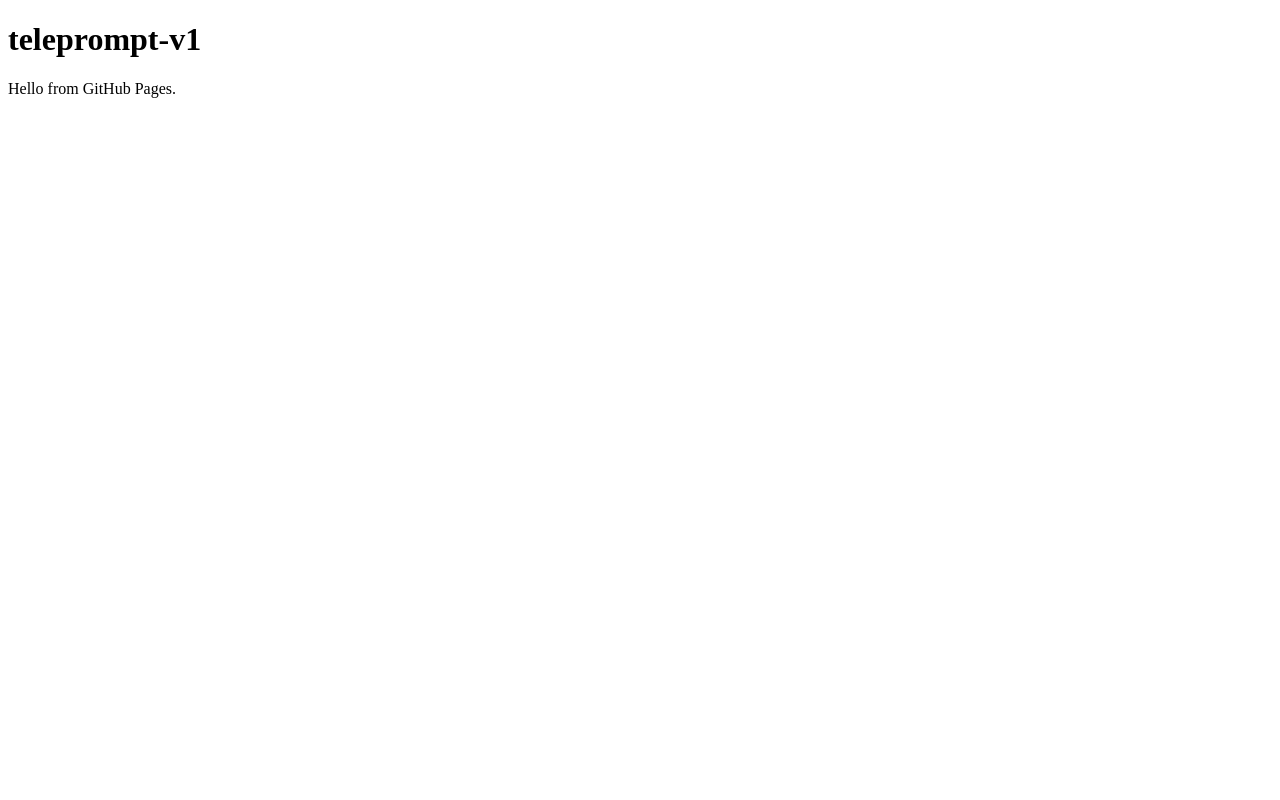
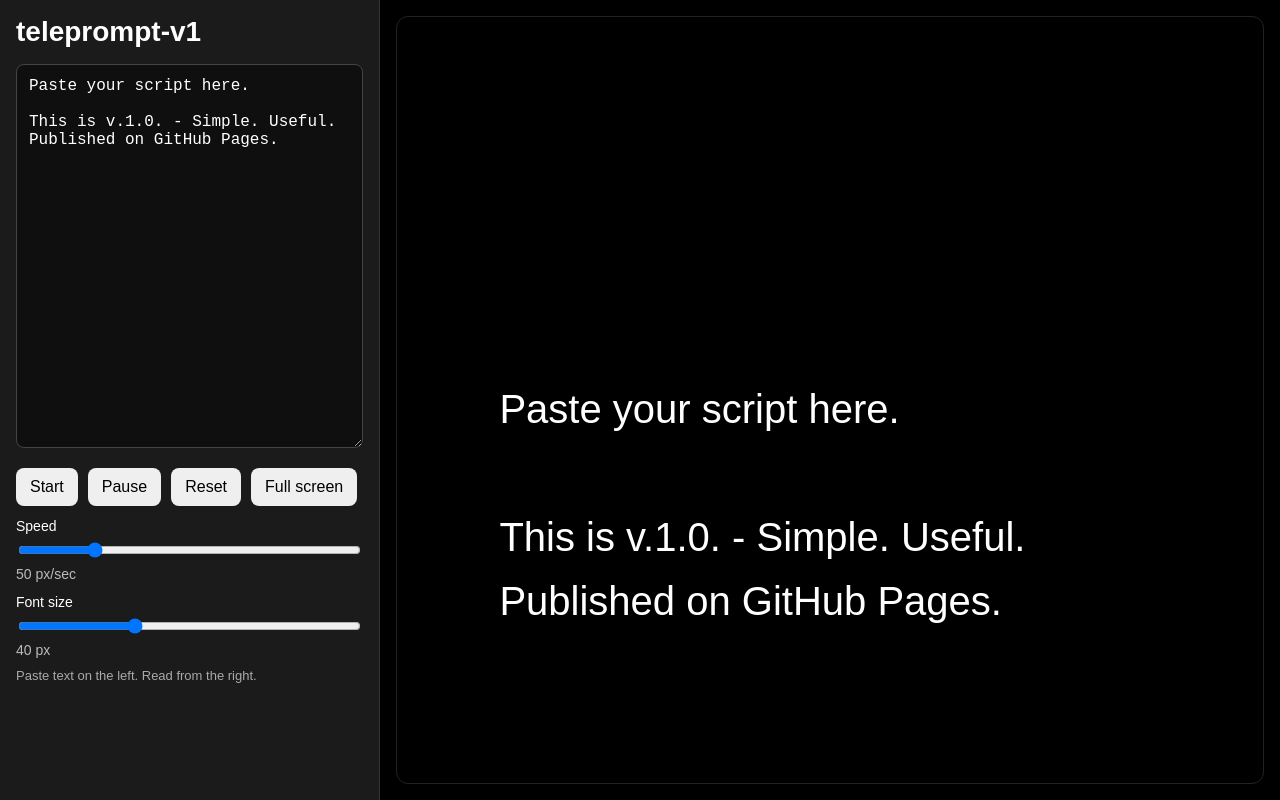
Before and after one commit to vitamind239-dev/teleprompt-v1, a plain HTML site: page index.html in a window 1280 px wide. Drawn offline with Linux system fonts and the light colour scheme.

Commit message:
Update index.html
1st prompter draft

```diff
--- a/index.html
+++ b/index.html
@@ -4,9 +4,247 @@
   <meta charset="UTF-8">
   <meta name="viewport" content="width=device-width, initial-scale=1.0">
   <title>teleprompt-v1</title>
+  <style>
+    * {
+      box-sizing: border-box;
+    }
+
+    html, body {
+      margin: 0;
+      height: 100%;
+      font-family: Arial, sans-serif;
+      background: #111;
+      color: #fff;
+    }
+
+    body {
+      min-height: 100vh;
+    }
+
+    .app {
+      display: grid;
+      grid-template-columns: 380px 1fr;
+      min-height: 100vh;
+    }
+
+    .panel {
+      padding: 16px;
+    }
+
+    .left {
+      background: #1b1b1b;
+      border-right: 1px solid #333;
+    }
+
+    h1 {
+      margin: 0 0 16px;
+      font-size: 28px;
+    }
+
+    textarea {
+      width: 100%;
+      height: 48vh;
+      padding: 12px;
+      font-size: 16px;
+      resize: vertical;
+      border: 1px solid #444;
+      border-radius: 8px;
+      background: #0f0f0f;
+      color: #fff;
+    }
+
+    .controls {
+      display: grid;
+      gap: 12px;
+      margin-top: 16px;
+    }
+
+    .button-row {
+      display: flex;
+      flex-wrap: wrap;
+      gap: 10px;
+    }
+
+    button {
+      padding: 10px 14px;
+      font-size: 16px;
+      border: 0;
+      border-radius: 8px;
+      cursor: pointer;
+    }
+
+    label {
+      display: grid;
+      gap: 6px;
+      font-size: 14px;
+    }
+
+    .value {
+      font-size: 14px;
+      color: #bbb;
+    }
+
+    .right {
+      background: #000;
+      padding: 16px;
+    }
+
+    .stage {
+      height: calc(100vh - 32px);
+      overflow: hidden;
+      border: 1px solid #222;
+      border-radius: 12px;
+      background: #000;
+      position: relative;
+    }
+
+    .script {
+      white-space: pre-wrap;
+      padding: 45vh 8vw 35vh;
+      line-height: 1.6;
+      font-size: 40px;
+      color: #fff;
+    }
+
+    .hint {
+      margin-top: 10px;
+      font-size: 13px;
+      color: #aaa;
+    }
+  </style>
 </head>
 <body>
-  <h1>teleprompt-v1</h1>
-  <p>Hello from GitHub Pages.</p>
+  <div class="app">
+    <div class="panel left">
+      <h1>teleprompt-v1</h1>
+
+      <textarea id="scriptInput">Paste your script here.
+
+This is v.1.0. - Simple. Useful.
+Published on GitHub Pages.</textarea>
+
+      <div class="controls">
+        <div class="button-row">
+          <button id="startBtn">Start</button>
+          <button id="pauseBtn">Pause</button>
+          <button id="resetBtn">Reset</button>
+          <button id="fullscreenBtn">Full screen</button>
+        </div>
+
+        <label>
+          Speed
+          <input id="speedInput" type="range" min="10" max="200" value="50">
+          <span class="value" id="speedValue">50 px/sec</span>
+        </label>
+
+        <label>
+          Font size
+          <input id="fontInput" type="range" min="24" max="72" value="40">
+          <span class="value" id="fontValue">40 px</span>
+        </label>
+      </div>
+
+      <div class="hint">
+        Paste text on the left. Read from the right.
+      </div>
+    </div>
+
+    <div class="panel right">
+      <div class="stage" id="stage">
+        <div class="script" id="scriptDisplay"></div>
+      </div>
+    </div>
+  </div>
+
+  <script>
+    const scriptInput = document.getElementById('scriptInput');
+    const scriptDisplay = document.getElementById('scriptDisplay');
+    const stage = document.getElementById('stage');
+
+    const startBtn = document.getElementById('startBtn');
+    const pauseBtn = document.getElementById('pauseBtn');
+    const resetBtn = document.getElementById('resetBtn');
+    const fullscreenBtn = document.getElementById('fullscreenBtn');
+
+    const speedInput = document.getElementById('speedInput');
+    const speedValue = document.getElementById('speedValue');
+
+    const fontInput = document.getElementById('fontInput');
+    const fontValue = document.getElementById('fontValue');
+
+    let isRunning = false;
+    let lastTime = 0;
+
+    function updateText() {
+      scriptDisplay.textContent = scriptInput.value || 'Paste your script here.';
+    }
+
+    function updateSpeed() {
+      speedValue.textContent = speedInput.value + ' px/sec';
+    }
+
+    function updateFont() {
+      scriptDisplay.style.fontSize = fontInput.value + 'px';
+      fontValue.textContent = fontInput.value + ' px';
+    }
+
+    function tick(timestamp) {
+      if (!isRunning) return;
+
+      if (!lastTime) lastTime = timestamp;
+      const delta = (timestamp - lastTime) / 1000;
+      lastTime = timestamp;
+
+      const speed = Number(speedInput.value);
+      stage.scrollTop += speed * delta;
+
+      const reachedBottom = stage.scrollTop + stage.clientHeight >= stage.scrollHeight - 2;
+      if (reachedBottom) {
+        isRunning = false;
+        lastTime = 0;
+        return;
+      }
+
+      requestAnimationFrame(tick);
+    }
+
+    function startScrolling() {
+      if (isRunning) return;
+      isRunning = true;
+      lastTime = 0;
+      requestAnimationFrame(tick);
+    }
+
+    function pauseScrolling() {
+      isRunning = false;
+      lastTime = 0;
+    }
+
+    function resetScrolling() {
+      pauseScrolling();
+      stage.scrollTop = 0;
+    }
+
+    async function toggleFullscreen() {
+      if (!document.fullscreenElement) {
+        await stage.requestFullscreen();
+      } else {
+        await document.exitFullscreen();
+      }
+    }
+
+    scriptInput.addEventListener('input', updateText);
+    speedInput.addEventListener('input', updateSpeed);
+    fontInput.addEventListener('input', updateFont);
+
+    startBtn.addEventListener('click', startScrolling);
+    pauseBtn.addEventListener('click', pauseScrolling);
+    resetBtn.addEventListener('click', resetScrolling);
+    fullscreenBtn.addEventListener('click', toggleFullscreen);
+
+    updateText();
+    updateSpeed();
+    updateFont();
+  </script>
 </body>
 </html>
```
